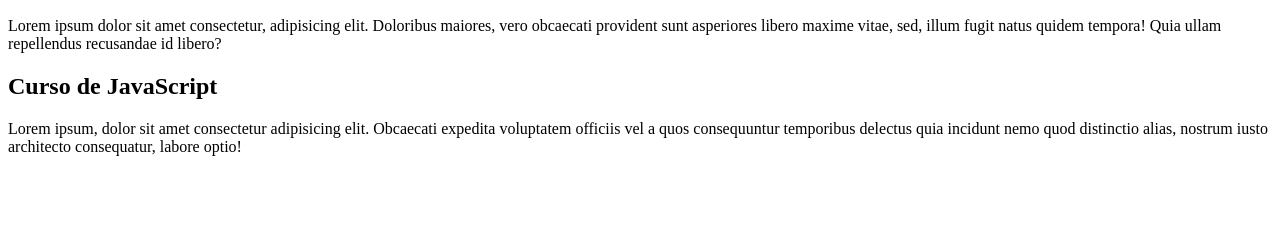
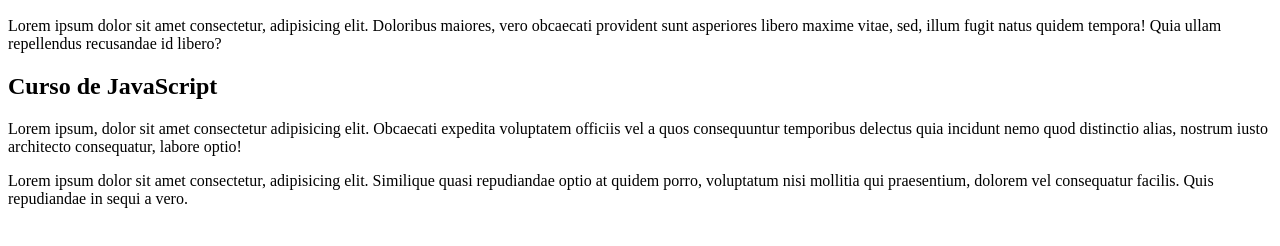
Before and after one commit to filipehs01/projeto-siteGit, a plain HTML site: page index.html in a window 1280 px wide. Shown: the part 110-356 px from the top of the page. Drawn offline with Linux system fonts and the light colour scheme.

Commit message:
Update index.html

```diff
--- a/index.html
+++ b/index.html
@@ -17,6 +17,7 @@
         <article>
             <h2>Curso de JavaScript</h2>
             <p>Lorem ipsum, dolor sit amet consectetur adipisicing elit. Obcaecati expedita voluptatem officiis vel a quos consequuntur temporibus delectus quia incidunt nemo quod distinctio alias, nostrum iusto architecto consequatur, labore optio!</p>
+            <P>Lorem ipsum dolor sit amet consectetur, adipisicing elit. Similique quasi repudiandae optio at quidem porro, voluptatum nisi mollitia qui praesentium, dolorem vel consequatur facilis. Quis repudiandae in sequi a vero.</P>
         </article>
     </Main>
 </body>
```
